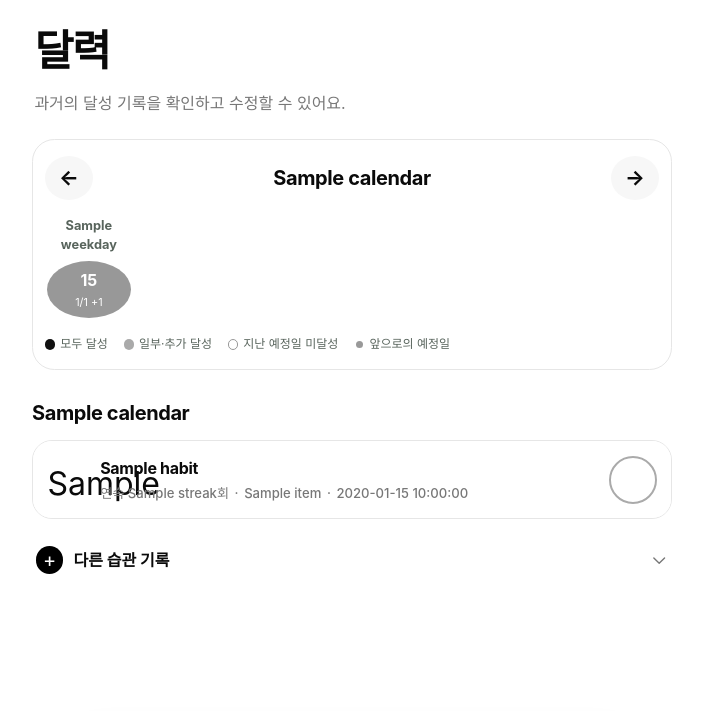
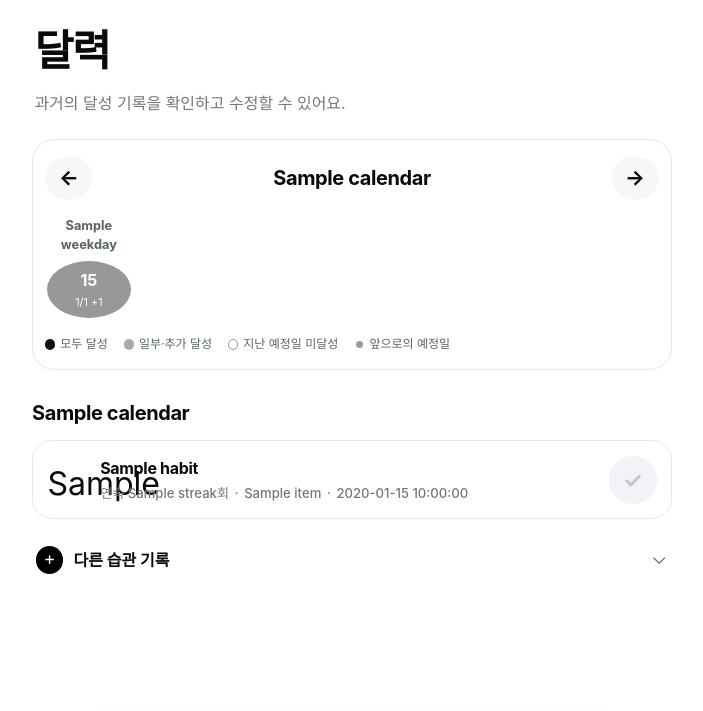
Before and after one commit to ipari/habit-tracker, a FastAPI app: template app/templates/calendar/index.html in a window 1280 px wide. Shown: the top 711 px of the page, without its empty margins (288-991 px from the left). Run offline with FastAPI, Linux system fonts and the light colour scheme; the template is opened without the code that fills it: most values are stand-ins (such as "Sample title", 1, 10 or a date in 2020); parts of the project's set-up code (start-up, migrations or seed data) failed here and were passed over.

Commit message:
feat: refine habit action controls

```diff
--- a/app/static/css/app.css
+++ b/app/static/css/app.css
@@ -186,7 +186,7 @@ legend { margin-bottom: .65rem; font-weight: 700; }
 .icon-button svg { width: 1.25rem; fill: none; stroke: currentColor; stroke-linecap: round; stroke-linejoin: round; stroke-width: 1.8; }
 .add-habit-row { display: flex; min-height: 3.75rem; align-items: center; justify-content: center; gap: .65rem; margin-top: .85rem; border: 1.5px dashed #a7a7ad; border-radius: 1rem; color: #007aff; font-weight: 600; text-decoration: none; }
 .add-habit-row:hover { background: rgb(0 122 255 / 6%); }
-.add-habit-icon { display: grid; width: 1.7rem; height: 1.7rem; place-items: center; border-radius: 50%; background: #007aff; color: #fff; font-size: 1.25rem; font-weight: 400; line-height: 1; }
+.add-habit-icon { display: block; width: 1.7rem; height: 1.7rem; flex: 0 0 1.7rem; padding: .3rem; border-radius: 50%; background: #007aff; color: #fff; fill: none; stroke: currentColor; stroke-linecap: round; stroke-width: 2; }
 .required-note, .optional-note { color: #8e8e93; font-size: .85rem; font-weight: 400; }
 .field-help { margin: -.55rem 0 0; color: #6e6e73; font-size: .82rem; }
 .future-schedule-indicator { display: block; width: .35rem; height: .35rem; margin: .15rem auto 0; border-radius: 50%; background: #8e8e93; }
@@ -247,6 +247,9 @@ legend { margin-bottom: .65rem; font-weight: 700; }
   --threads-border: #e6e6e6;
   --threads-strong: #000;
   --completion-accent: #34c759;
+  --completion-muted: #c7c7cc;
+  --completion-idle-bg: #f2f2f7;
+  --completion-idle-hover: #e5e5ea;
 }
 
 body {
@@ -323,8 +326,14 @@ input {
 .management-card:last-child { border-bottom: 0; }
 .habit-card { grid-template-columns: minmax(0, 1fr) auto; }
 .habit-card.completed { border-color: var(--threads-border); background: var(--threads-raised); }
-.habit-toggle { border-color: #aaa; color: var(--threads-bg); }
-.habit-toggle[aria-pressed="true"] { border-color: var(--completion-accent); background: var(--completion-accent); color: #fff; }
+.habit-toggle {
+  border: 0;
+  background: var(--completion-idle-bg);
+  color: var(--completion-muted);
+  transition: background-color 150ms ease, color 150ms ease;
+}
+.habit-toggle:hover { background: var(--completion-idle-hover); }
+.habit-toggle[aria-pressed="true"] { background: var(--completion-accent); color: #fff; }
 .streak { color: var(--threads-secondary); font-size: .86rem; font-weight: 500; }
 
 .default-habit-icon,
@@ -465,6 +474,9 @@ input {
     --threads-border: #282828;
     --threads-strong: #fff;
     --completion-accent: #30d158;
+    --completion-muted: #636366;
+    --completion-idle-bg: #1c1c1e;
+    --completion-idle-hover: #2c2c2e;
   }
 
   .habit-card, .management-card { background: transparent; }
@@ -551,10 +563,9 @@ body { padding-bottom: calc(6.25rem + env(safe-area-inset-bottom)); }
 .habit-card-main:hover { background: transparent; }
 .habit-card-main h2 { margin: 0; overflow-wrap: anywhere; font-size: 1.1rem; }
 .habit-card .habit-toggle { flex: 0 0 3rem; }
-.habit-card .habit-toggle:hover { border-color: #aaa; background: transparent; }
+.habit-card .habit-toggle:hover { background: var(--completion-idle-hover); }
 .habit-card .habit-toggle[aria-pressed="true"],
 .habit-card .habit-toggle[aria-pressed="true"]:hover {
-  border-color: var(--completion-accent);
   background: var(--completion-accent);
   color: #fff;
 }
--- a/app/static/js/sw.js
+++ b/app/static/js/sw.js
@@ -1,6 +1,6 @@
-const CACHE_NAME = "habit-tracker-static-v18";
+const CACHE_NAME = "habit-tracker-static-v21";
 const STATIC_ASSETS = [
-  "/static/css/app.css?v=18",
+  "/static/css/app.css?v=21",
   "/static/js/app.js",
   "/static/js/calendar.js",
   "/static/js/password-visibility.js",
--- a/app/templates/base.html
+++ b/app/templates/base.html
@@ -14,7 +14,7 @@
     <link rel="manifest" href="{{ url_for('static', path='/manifest.webmanifest') }}">
     <link rel="icon" href="{{ url_for('static', path='/icons/app-icon.svg') }}" type="image/svg+xml">
     <link rel="apple-touch-icon" href="{{ url_for('static', path='/icons/app-icon-180.png') }}">
-    <link rel="stylesheet" href="{{ url_for('static', path='/css/app.css') }}?v=18">
+    <link rel="stylesheet" href="{{ url_for('static', path='/css/app.css') }}?v=21">
     <script src="{{ url_for('static', path='/vendor/htmx-2.0.10.min.js') }}" defer></script>
     <script src="{{ url_for('static', path='/js/app.js') }}" defer></script>
   </head>
--- a/app/templates/calendar/_content.html
+++ b/app/templates/calendar/_content.html
@@ -95,7 +95,7 @@
                   type="submit"
                   aria-pressed="{{ 'true' if item.completed else 'false' }}"
                   aria-label="{{ item.habit.name }} {{ '완료 취소' if item.completed else '완료로 기록' }}"
-                ><span class="checkmark" aria-hidden="true">{{ '✓' if item.completed else '' }}</span></button>
+                ><span class="checkmark" aria-hidden="true">✓</span></button>
               </form>
             {% endif %}
           </article>
@@ -110,7 +110,9 @@
     {% if calendar.additional_habits %}
       <details class="additional-habits">
         <summary>
-          <span class="add-habit-icon" aria-hidden="true">+</span>
+          <svg class="add-habit-icon" viewBox="0 0 24 24" aria-hidden="true">
+            <path d="M12 7v10M7 12h10"/>
+          </svg>
           <span>다른 습관 기록</span>
           <svg class="additional-habits-chevron" viewBox="0 0 24 24" aria-hidden="true"><path d="m5 9 7 7 7-7"/></svg>
         </summary>
@@ -141,7 +143,7 @@
                   aria-pressed="false"
                   aria-label="{{ item.habit.name }} 추가 달성 기록"
                 >
-                  <span class="checkmark" aria-hidden="true"></span>
+                  <span class="checkmark" aria-hidden="true">✓</span>
                 </button>
               </form>
             </article>
--- a/app/templates/habits/_today_card.html
+++ b/app/templates/habits/_today_card.html
@@ -29,7 +29,7 @@
       aria-pressed="{{ 'true' if item.completed else 'false' }}"
       aria-label="{{ item.habit.name }} {{ '완료 취소' if item.completed else '완료' }}"
     >
-      <span class="checkmark" aria-hidden="true">{{ '✓' if item.completed else '' }}</span>
+      <span class="checkmark" aria-hidden="true">✓</span>
     </button>
   </form>
 </article>
--- a/app/templates/habits/index.html
+++ b/app/templates/habits/index.html
@@ -31,7 +31,9 @@
     </section>
   {% endif %}
   <a class="add-habit-row" href="/habits/new">
-    <span class="add-habit-icon" aria-hidden="true">+</span>
+    <svg class="add-habit-icon" viewBox="0 0 24 24" aria-hidden="true">
+      <path d="M12 7v10M7 12h10"/>
+    </svg>
     <span>새 습관 추가</span>
   </a>
   {% if archived_habits %}
--- a/app/templates/today.html
+++ b/app/templates/today.html
@@ -9,7 +9,9 @@
 
   {% include "habits/_today_list.html" %}
   <a class="add-habit-row" href="/habits/new">
-    <span class="add-habit-icon" aria-hidden="true">+</span>
+    <svg class="add-habit-icon" viewBox="0 0 24 24" aria-hidden="true">
+      <path d="M12 7v10M7 12h10"/>
+    </svg>
     <span>새 습관 추가</span>
   </a>
 {% endblock %}
```
Also changed, not shown: tests/test_calendar.py (+3 -0 lines), tests/test_pwa.py (+1 -1 lines).
